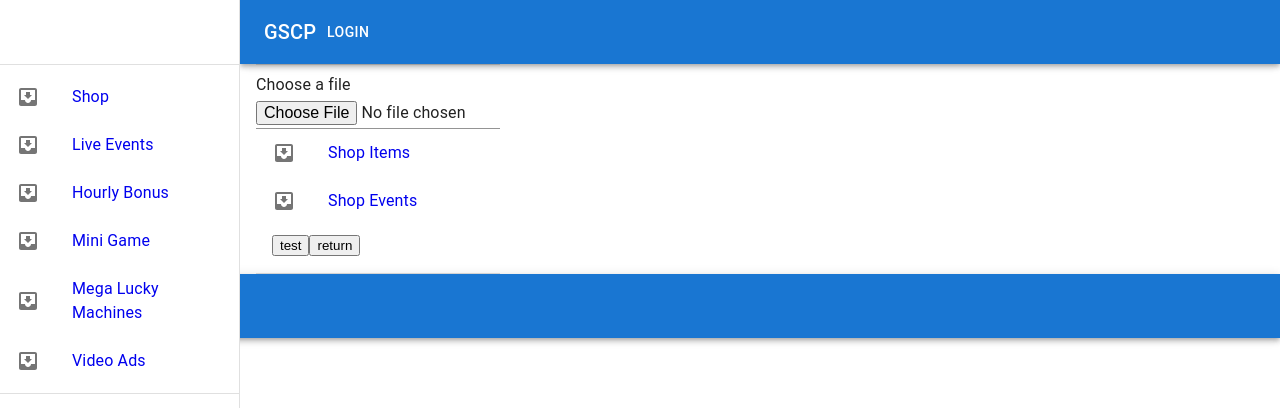
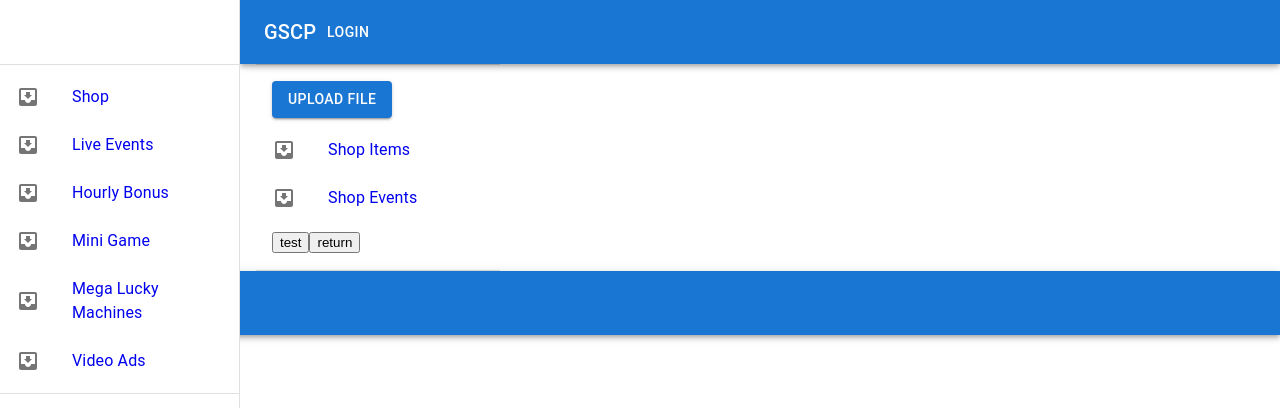
Before and after one commit to JMD1986/JsonEditor, a React (Create React App) app: page /shop in a window 1280 px wide. Shown: the top 408 px of the page. Built offline with nearby package versions, Linux system fonts and the light colour scheme.

Commit message:
upload functionality now goes to state from parents, various styling

```diff
--- a/src/components/shared/SingleFileUploader.tsx
+++ b/src/components/shared/SingleFileUploader.tsx
@@ -2,8 +2,13 @@ import React, { useState } from "react";
 import { Button, Input } from "@mui/material";
 import { useDispatch, useSelector } from "react-redux";
 import { load } from "../../app/shopSlice";
-const SingleFileUploader = () => {
-  const [file, setFile] = useState(null);
+import ListItem from "@mui/material/ListItem";
+import { List } from "material-ui";
+const SingleFileUploader: React.FunctionComponent<any> = ({
+  upload,
+  setFileName,
+}) => {
+  const [fileInfo, setFileInfo] = useState(null as any);
   const [output, setOutput] = useState("");
   const dispatch = useDispatch();
 
@@ -18,10 +23,12 @@ const SingleFileUploader = () => {
     }
 
     try {
-      const jsonData = await readFileAsync(file);
-      setOutput(jsonData);
+      const jsonData = await readFileAsync(file); //@ts-ignore
+      setFileInfo(file);
+      setFileName(file.name);
+      upload(jsonData);
     } catch (error: any) {
-      setOutput("Error parsing JSON file: " + error.message);
+      upload("Error parsing JSON file: " + error.message);
     }
   };
 
@@ -37,28 +44,19 @@ const SingleFileUploader = () => {
 
   const handleUpload = () => {
     console.log(output);
+    console.log(fileInfo);
     dispatch(load(output));
   };
   return (
     <>
       <div>
-        <label htmlFor="file" className="sr-only">
-          Choose a file
-        </label>
-        <Input id="file" type="file" onChange={handleConvert} />
+        <Button variant="contained" component="label">
+          Upload File
+          <input type="file" hidden onChange={handleConvert} />
+        </Button>
+        {/* <Input id="file" type="file" onChange={handleConvert} /> */}
       </div>
-      {output && (
-        <section>
-          File details:
-          <ul></ul>
-        </section>
-      )}
-
-      {output && (
-        <Button variant="outlined" onClick={handleUpload}>
-          Outlined
-        </Button>
-      )}
+      {/* <div>{fileInfo && `file name: ${fileInfo.name}`}</div> */}
     </>
   );
 };
--- a/src/routes/shop.tsx
+++ b/src/routes/shop.tsx
@@ -17,7 +17,16 @@ import { Link } from "react-router-dom";
 import Button from "@mui/material/Button";
 import SingleFileUploader from "../components/shared/SingleFileUploader";
 import { ShopList } from "../components/shop/ShopList";
+import { useDispatch, useSelector } from "react-redux";
+import { load } from "../app/shopSlice";
+import { useState } from "react";
 function Shop() {
+  const [fileName, setFileName] = useState(null);
+  const dispatch = useDispatch();
+
+  const uploadToState = (file: any) => {
+    dispatch(load(file));
+  };
   const divStyle = {
     paddingLeft: "16rem",
     maxWidth: "500px",
@@ -37,8 +46,21 @@ function Shop() {
             variant="standard"
             onChange={upload}
           /> */}
-          <SingleFileUploader />
+          <ListItemButton>
+            <SingleFileUploader
+              upload={uploadToState}
+              setFileName={setFileName}
+            />
+          </ListItemButton>
         </ListItem>
+        {fileName && (
+          <ListItem>
+            <ListItemButton>
+              <ListItemText primary={fileName} />
+            </ListItemButton>
+          </ListItem>
+        )}
+
         <ListItem key={"Item"} disablePadding component={Link} to="/shop">
           <ListItemButton>
             <ListItemIcon>
```
